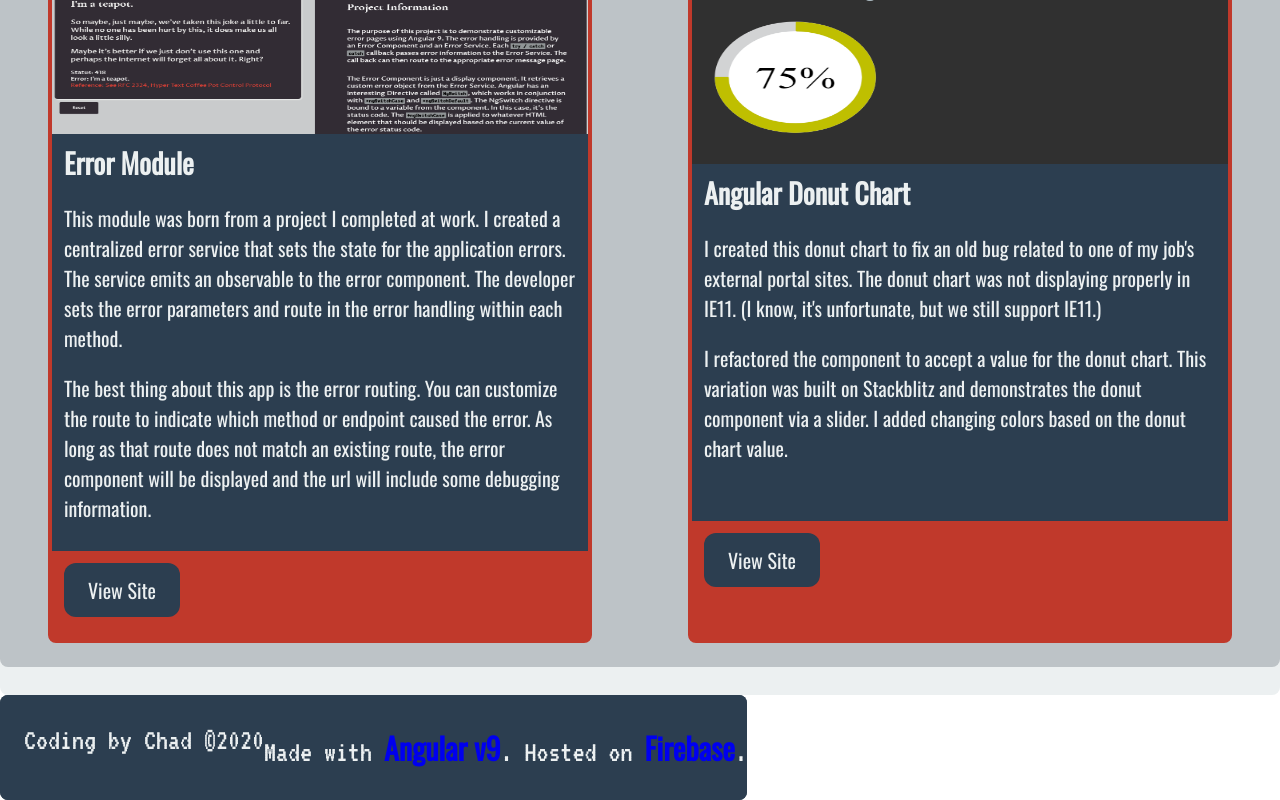
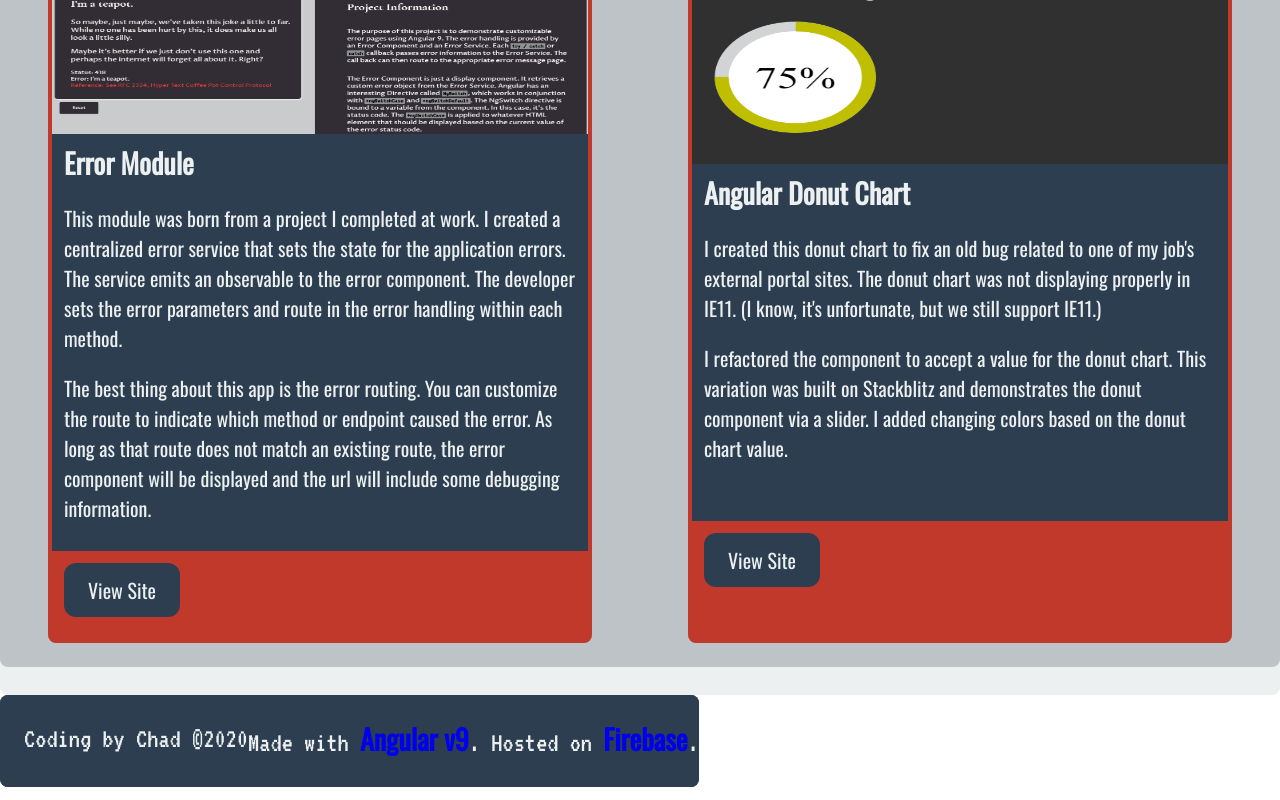
Before and after one commit to ChadESmith42/coding-by-chad, an Angular app in the folder portfolio/: page /projects in a window 1280 px wide. Shown: the part 2146-2946 px from the top of the page. Built offline with nearby package versions, Linux system fonts and the light colour scheme.

Commit message:
styling changes

```diff
--- a/portfolio/src/app/layout/footer/footer.component.css
+++ b/portfolio/src/app/layout/footer/footer.component.css
@@ -1,28 +1,36 @@
 .footer-container {
   display: flex;
   flex-flow: row nowrap;
-  padding-left: 24px;
+  align-items: stretch;
+  justify-items: center;
+  padding-left: 1.5rem;
   color: var(--clouds);
   background-color: var(--midnight-blue);
-  border-radius: 8px;
+  border-radius: 0.5rem;
   text-decoration: none;
   font-family: 'VT323', monospace;
   font-weight: 200;
-  font-size: 30px;
+  font-size: 1.75rem;
 }
 
 .footer-container > * {
   flex: 1 auto;
+  line-height: 2rem;
+}
+
+a {
+  font-size: 1.75rem;
 }
 
 a:hover, a:focus, a:visited {
   text-decoration: underline solid var(--alizarin);
   -webkit-any-link: var(--clouds);
   color: var(--clouds);
+  cursor: pointer;
 }
 
 .footer-container h3 {
   font-family: 'VT323', monospace;
   font-weight: 200;
-  font-size: 30px;
+  font-size: 1.75rem;
 }
```
